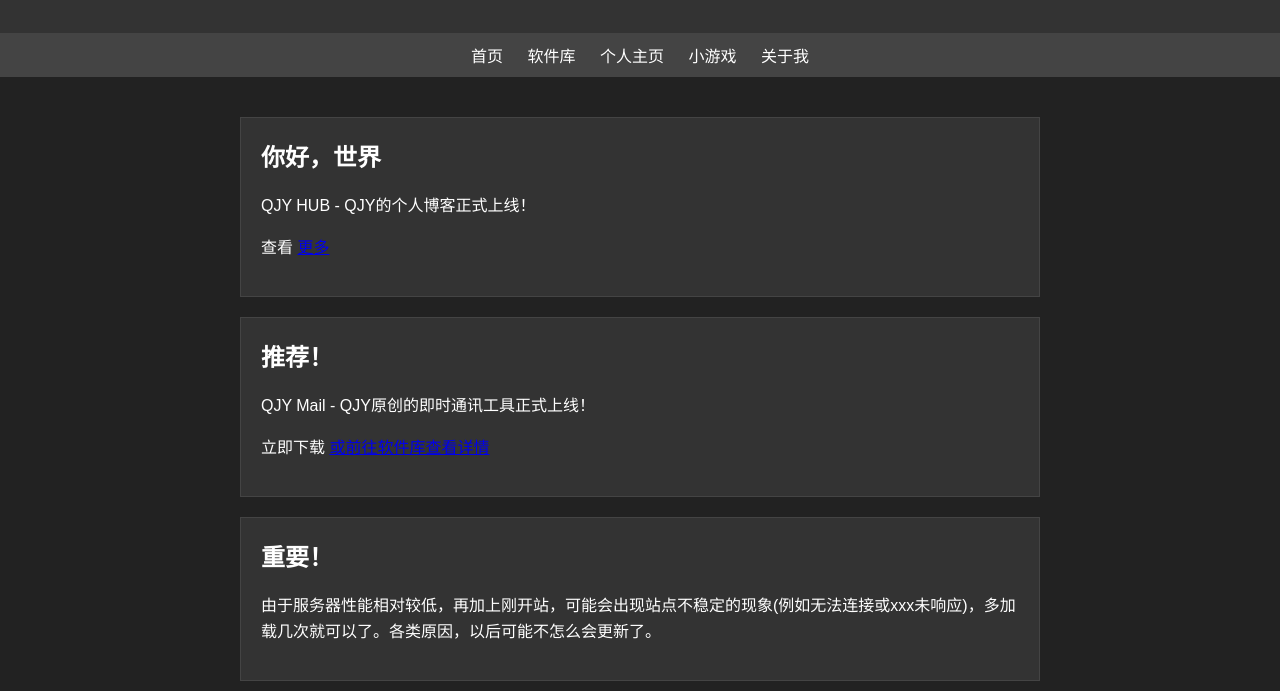
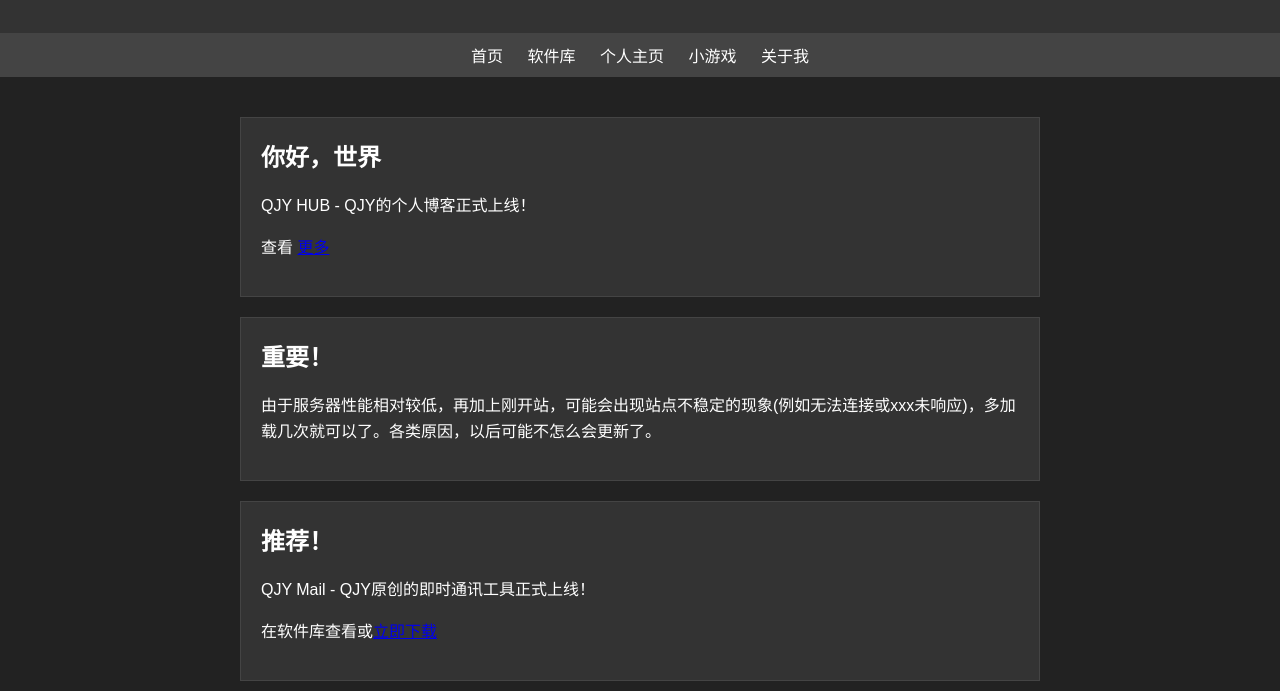
Before and after one commit to QJY7add6/qjy7add6.github.io, a plain HTML site: page index.html in a window 1280 px wide. Shown: the part 109-800 px from the top of the page. Drawn offline with Linux system fonts and the light colour scheme.

Commit message:
index.html

```diff
--- a/index.html
+++ b/index.html
@@ -77,14 +77,14 @@
             <p>查看 <a href="introduce.html">更多</a></p>
         </div>
         <div class="post">
-            <h2>推荐！</h2>
-            <p>QJY Mail - QJY原创的即时通讯工具正式上线！</p>
-            <p>立即下载 <a href="qjymaibetaBuild22N1_newyear_sign.apk">或前往软件库查看详情</a></p>
-        </div>
-        <div class="post">
             <h2>重要！</h2>
             <p>由于服务器性能相对较低，再加上刚开站，可能会出现站点不稳定的现象(例如无法连接或xxx未响应)，多加载几次就可以了。各类原因，以后可能不怎么会更新了。</p>
 
+        </div>
+        <div class="post">
+            <h2>推荐！</h2>
+            <p>QJY Mail - QJY原创的即时通讯工具正式上线！</p>
+            <p>在软件库查看或<a href="qjymaibetaBuild22N1_newyear_sign.apk">立即下载</a></p>
         </div>
         <div class="post">
             <h2>休息一下</h2>
```
